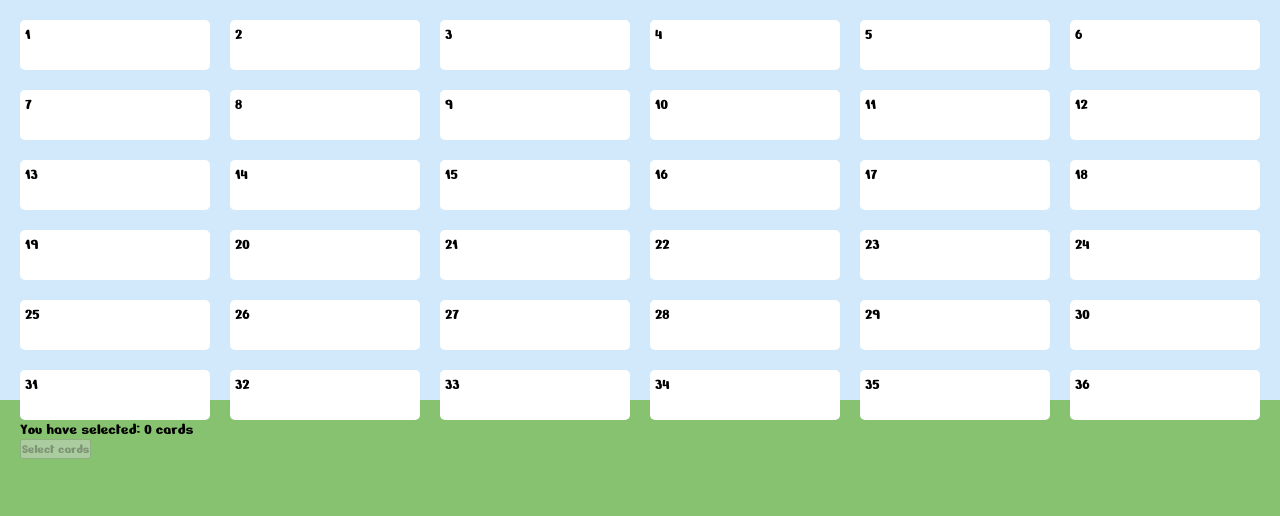
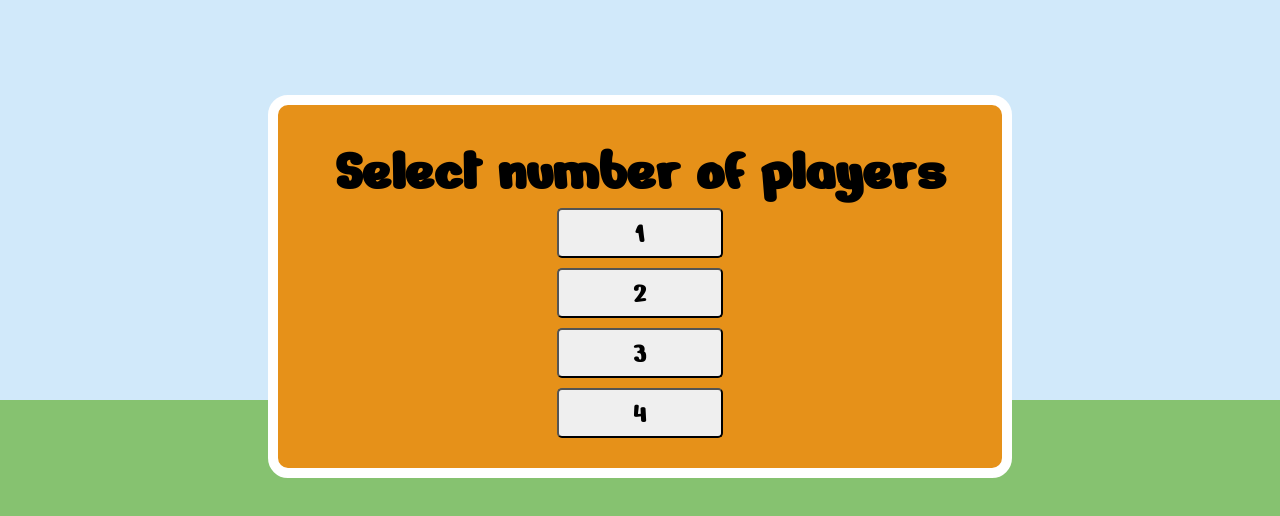
Before and after one commit to edroggit/board-game, a React (Vite) app in the folder board-game/: page / in a window 1280 px wide. Shown: the top 516 px of the page. Built offline with nearby package versions, Linux system fonts and the light colour scheme.

Commit message:
selected cards now works. need to display these cards on the board when landed on matching part of board. also requires css changes

```diff
--- a/board-game/src/App.jsx
+++ b/board-game/src/App.jsx
@@ -5,38 +5,28 @@ import StartMenu from "./components/game-menus/StartMenu";
 import Board from "./components/board/Board";
 
 function App() {
-  const [selectingPlayers, setSelectingPlayers] = useState(true);
-  const [playing, setPlaying] = useState(false)
   const [winnerMenu, setWinnerMenu] = useState(false)
   const [menu, setMenu] = useState({
-    playing: true,
     selectingPlayers: true,
-    winnerMenu: true
+    playing: false
   })
-
-
   const [numberOfPlayers, setNumberOfPlayers] = useState();
   const [playerScore, setPlayerScore] = useState([]);
-
-  console.log("playerScore", playerScore)
-
-
+  const [selectedCards, setSelectedCards] = useState([]);
   return (
     <div className="container">
       {
-        selectingPlayers && (
+        menu.selectingPlayers && (
           <StartMenu
-            setSelectingPlayers={setSelectingPlayers} setNumberOfPlayers={setNumberOfPlayers} setPlayerScore={setPlayerScore} setPlaying={setPlaying}
+            setNumberOfPlayers={setNumberOfPlayers} setPlayerScore={setPlayerScore} menu={menu} setMenu={setMenu} selectedCards={selectedCards} setSelectedCards={setSelectedCards}
           />
         )
       }
       {
-        playing && (
-          <Board setSelectingPlayers={setSelectingPlayers} playerScore={playerScore} setPlayerScore={setPlayerScore} numberOfPlayers={numberOfPlayers} setPlaying={setPlaying} winnerMenu={winnerMenu} setWinnerMenu={setWinnerMenu} />
+        menu.playing && (
+          <Board playerScore={playerScore} setPlayerScore={setPlayerScore} numberOfPlayers={numberOfPlayers} selectedCards={selectedCards} winnerMenu={winnerMenu} setWinnerMenu={setWinnerMenu} />
         )
       }
-
-
     </div>
   )
 }
--- a/board-game/src/components/board/Board.jsx
+++ b/board-game/src/components/board/Board.jsx
@@ -10,7 +10,7 @@ import WinnerMenu from "../game-menus/WinnerMenu";
 import Gameboard from "../Gameboard";
 
 
-const Board = ({ playerScore, setSelectingPlayers, setPlayerScore, numberOfPlayers, setPlaying, winnerMenu, setWinnerMenu }) => {
+const Board = ({ playerScore, setSelectingPlayers, setPlayerScore, numberOfPlayers, setPlaying, selectedCards, winnerMenu, setWinnerMenu }) => {
     const [playerTurn, setPlayerTurn] = useState(0);
     const [roll, setRoll] = useState(6);
     const [displayCard, setDisplayCard] = useState("");
--- a/board-game/src/components/game-menus/StartMenu.jsx
+++ b/board-game/src/components/game-menus/StartMenu.jsx
@@ -4,39 +4,50 @@ import { createInitialScore } from "../../helpers/helpers"
 
 import allCards from "../../data/allcards"
 
-const StartMenu = ({ setSelectingPlayers, setNumberOfPlayers, setPlayerScore, setPlaying }) => {
-  const [checkedState, setCheckedState] = useState(allCards);
-  let [numOfCardsSelected, setNumOfCardsSelected] = useState(0)
+const StartMenu = ({ setSelectingPlayers, setNumberOfPlayers, setPlayerScore, setPlaying, setMenu, selectedCards, setSelectedCards }) => {
+  const [selectionMenu, setSelectionMenu] = useState({ playerSelect: true, cardSelect: false })
+  const [numOfCardsSelected, setNumOfCardsSelected] = useState(0)
   const [disableButton, setDisableButton] = useState(true)
 
   function handlePlayerSelect(e) {
     setNumberOfPlayers(e.target.id);
     setPlayerScore(createInitialScore(e.target.id));
-    setSelectingPlayers(false)
-    setPlaying(true);
+    setSelectionMenu({ playerSelect: false, cardSelect: true })
   }
 
   function handleCardSelect(position) {
-    let updateCheckedState = [...checkedState]
-    position = position - 1;
-    updateCheckedState[position].selected = !updateCheckedState[position].selected;
-    if (updateCheckedState[position].selected === true) {
-      numOfCardsSelected++
+
+    const newCards = [...selectedCards]
+    const indexOfSelectedCard = newCards.indexOf(allCards[position - 1])
+
+    if (indexOfSelectedCard === -1) {
+      newCards.push(allCards[position - 1])
     } else {
-      numOfCardsSelected--
+      newCards.splice(indexOfSelectedCard, 1)
     }
 
-    if (numOfCardsSelected === 3) {
+    setNumOfCardsSelected(newCards.length)
+    setSelectedCards(newCards)
+
+    if (newCards.length === 3) {
       setDisableButton(false)
     } else {
       setDisableButton(true)
     }
-    setNumOfCardsSelected(numOfCardsSelected)
-    setCheckedState(updateCheckedState);
   }
+
+  function handleSubmit() {
+    setMenu({
+      selectingPlayers: false,
+      playing: true
+    })
+  }
+
   return (
     <>
-      {/* <div className="starting-menu-wrapper">
+      {
+        selectionMenu.playerSelect && (
+          <div className="starting-menu-wrapper">
             <div className="starting-heading-wrapper">
               <h1>Select number of players</h1>
             </div>
@@ -70,18 +81,25 @@ const StartMenu = ({ setSelectingPlayers, setNumberOfPlayers, setPlayerScore, se
                 4
             </button>
             </div>
-      </div> */}
+          </div>
+        )
+      }
+      {
+        selectionMenu.cardSelect && (
+          <>
             <ul className="card-selection-wrapper">
               {allCards.map((card) => {
                 const { id, cardDetail } = card
                 return (
-            <div key={id} className="card-selector" onClick={() => handleCardSelect(id)}>{id}</div>
+                  <div key={id} className="card-selector" onClick={() => handleCardSelect(id)}>{cardDetail}</div>
                 )
               })}
             </ul>
             <div>You have selected: {numOfCardsSelected} cards</div>
-      <button disabled={disableButton}>Select cards</button>
-
+            <button disabled={disableButton} onClick={handleSubmit}>Select cards</button>
+          </>
+        )
+      }
 
     </>
   );
```
Lines whose indentation alone changed are shown as unchanged.
